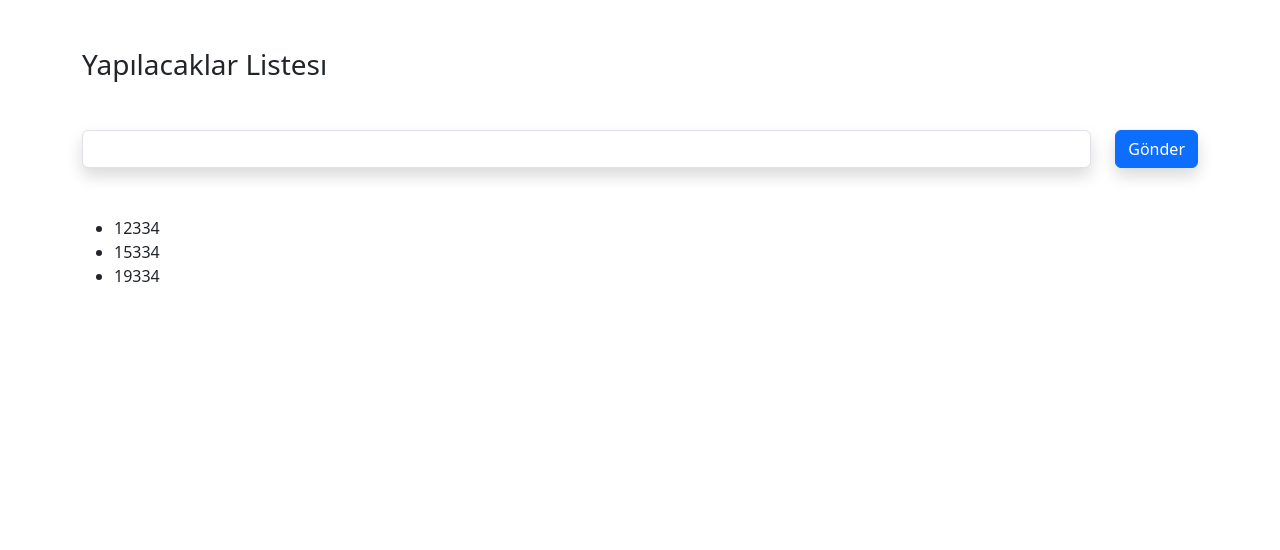
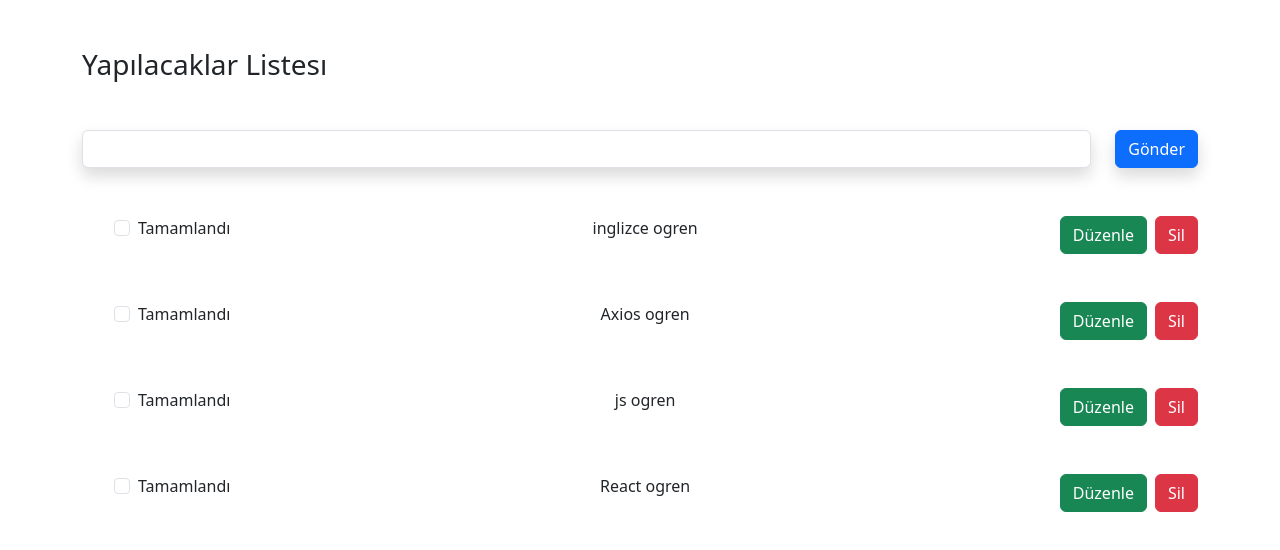
Before and after one commit to Yulduzb/To-Do-List-React-Project, a React (Vite) app in the folder todo/: page / in a window 1280 px wide. Shown: the top 550 px of the page. Built offline with nearby package versions, Linux system fonts and the light colour scheme; data requests are answered from the project's data file.

Commit message:
Loading.jsx ve ListItem  componentlari eklendi

```diff
--- a/todo/db.json
+++ b/todo/db.json
@@ -1,26 +1,29 @@
+
 {
-    "todos":[{
-        "id":"12334",
-        "title":"React ogren",
-        "date":"2023-14-10",
-        "isDone":"true"
-
-    },
-    {
-        "id":"15334",
-        "title":"js ogren",
-        "date":"2023-19-10",
-        "isDone":"true"
-
-    },{
-        "id":"19334",
-        "title":"Axios ogren",
-        "date":"2023-16-10",
-        "isDone":"true"
-
-    }
-
-    ],
-    "users":[],
-    "categories":[]
+    "todos": [
+        {
+            "id": "195634",
+            "title": "inglizce ogren",
+            "date": "2023-16-10",
+            "isDone": "false"
+        },
+        {
+            "id": "19334",
+            "title": "Axios ogren",
+            "date": "2023-16-10",
+            "isDone": "false"
+        },
+        {
+            "id": "15334",
+            "title": "js ogren",
+            "date": "2023-19-10",
+            "isDone": "true"
+        },
+        {
+            "id": "12334",
+            "title": "React ogren",
+            "date": "2023-14-10",
+            "isDone": "true"
+        }
+    ]
 }
--- a/todo/src/App.jsx
+++ b/todo/src/App.jsx
@@ -1,5 +1,7 @@
 import axios from 'axios'
 import { useEffect, useState } from 'react'
+import Loading from './components/Loading';
+import ListItem from './components/ListItem';
 
 function App() {
   const [todos,setTodos]=useState(null);
@@ -18,10 +20,10 @@ useEffect(()=>{
 
       <ul>
         {/*Apidan cevap beklerken.Eğer null isa Yülleniyor yazar */}
-        {todos===null && <p>Yükleniyor</p>}
+        {todos === null && <Loading/>}
         {/*eğer todo true isa  todos dizisini map ile döner ve listeler */}
-        {todos?.map((todo)=>
-        <li>{todo.id}</li>)}
+        {todos && todos.map((todo)=>
+        <ListItem todos={todo} key={todo.id}/>)}
       </ul>
 
 
--- /dev/null
+++ b/todo/src/components/ListItem.jsx
@@ -0,0 +1,31 @@
+import PropTypes from 'prop-types';
+
+const ListItem=({todos}) => {
+
+    return (
+        <li className="d-flex justify-content-between aligin-items-center  my-5 ">
+            <div className="d-flex gap-2 ">
+                <input className="form-check-input" type="checkbox" />
+                <span>{todos.isDone ? 'Tamamlandı' : 'Devam Ediyor'}</span>
+
+
+            </div>
+            <span>{todos.title}</span>
+            <div className="d-flex gap-2">
+                <button className="btn btn-success" >Düzenle</button>
+                <button className="btn btn-danger">Sil</button>
+            </div>
+        </li>
+
+    );
+};
+ListItem.propTypes = {
+    todos: PropTypes.shape({
+      isDone: PropTypes.bool.isRequired,
+      title: PropTypes.string.isRequired,
+      // Diğer prop türleri
+    }).isRequired,
+  };
+
+
+export default ListItem
--- /dev/null
+++ b/todo/src/components/Loading.jsx
@@ -0,0 +1,13 @@
+
+
+function Loading() {
+  return (
+    <div className="d-flex justify-content-center">
+    <div className="spinner-border" role="status">
+      <span className="sr-only"></span>
+    </div>
+  </div>
+  )
+}
+
+export default Loading
```
